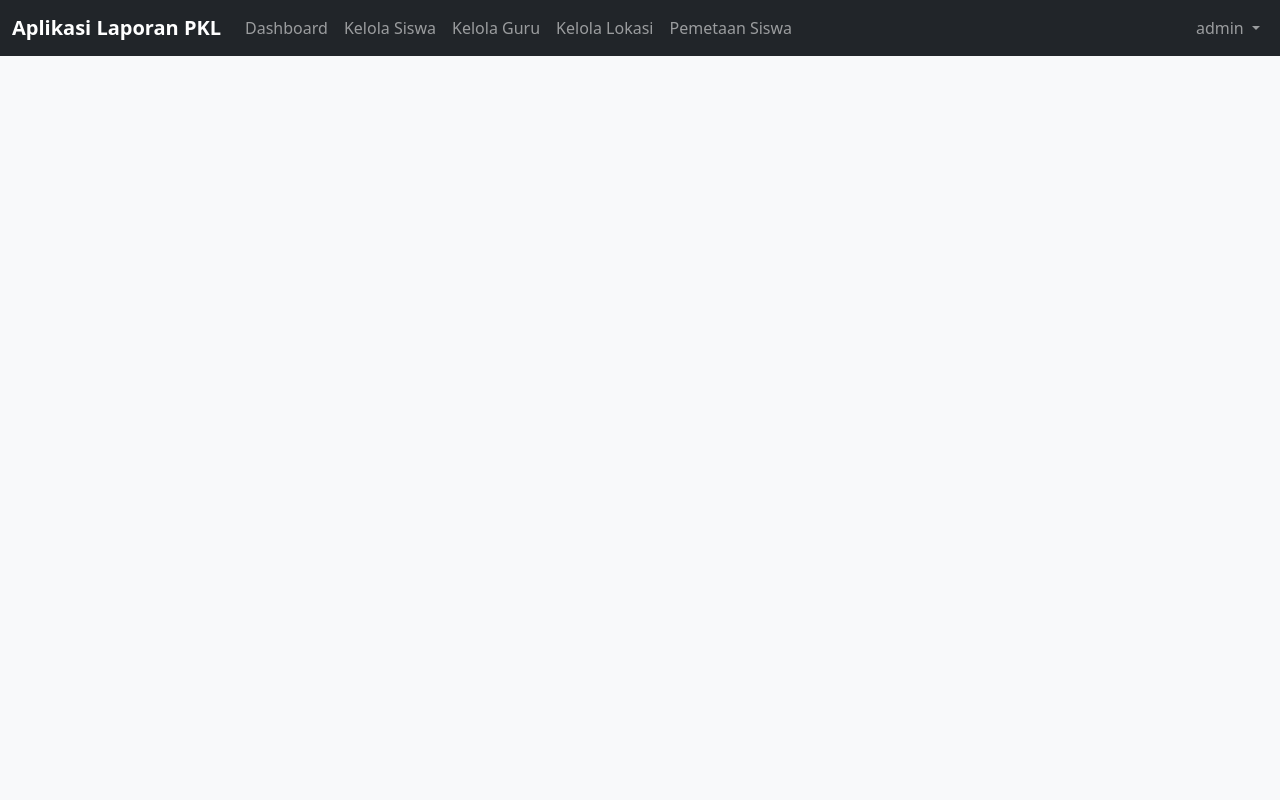
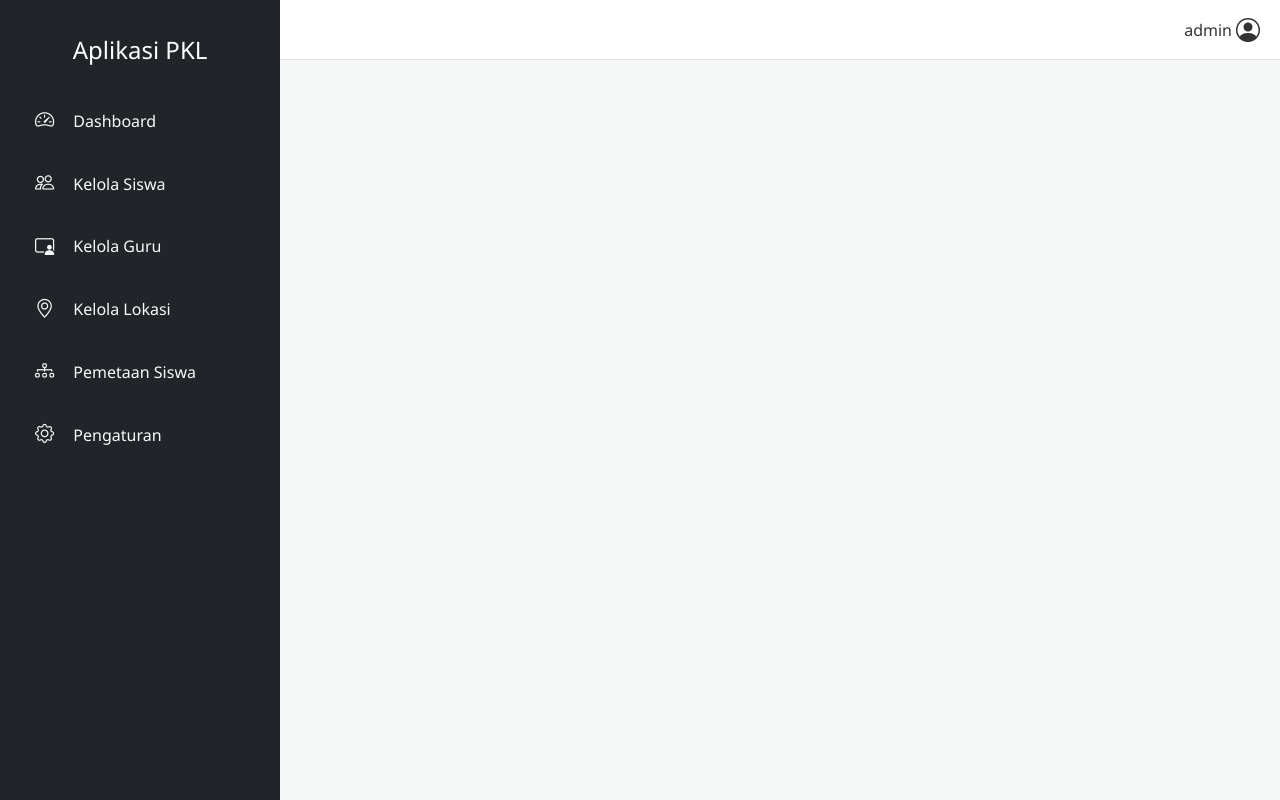
Before and after one commit to mughie77/pklreport, a PHP site: page /includes/header.php in a window 1280 px wide. Run offline with PHP 8.4, Linux system fonts and the light colour scheme; a user stored in the database is signed in.

Commit message:
refactor: Implementasikan tata letak sidebar, pusatkan konfigurasi, dan perbaiki bug
- **Refactor (UI):** Mendesain ulang seluruh tata letak aplikasi dari navbar atas menjadi sidebar navigasi di sebelah kiri. Memperbarui `includes/header.php`, `includes/footer.php`, dan `assets/css/style.css` untuk menciptakan antarmuka yang lebih modern dan mewah.
- **Refactor (Config):** Membuat file konfigurasi terpusat baru `config/app.php` untuk menyimpan pengaturan global seperti `BASE_URL`, meningkatkan keterkelolaan.
- **Fix (Pengaturan):** Memperbaiki bug di `actions/admin/settings.php` di mana bidang `report_date_place` tidak disimpan dengan benar ke database.
- **Docs (README):** Memperbarui `README.md` dengan instruksi yang benar untuk menginisialisasi submodule `TCPDF` menggunakan `git submodule update --init`.

```diff
--- a/assets/css/style.css
+++ b/assets/css/style.css
@@ -1,37 +1,132 @@
-body {
-    background-color: #f8f9fa;
+:root {
+    --sidebar-width: 280px;
+    --sidebar-bg-color: #212529;
+    --main-bg-color: #f4f7f6;
+    --accent-color: #0d6efd;
+    --text-color: #333;
+    --light-text-color: #f8f9fa;
+    --border-color: #dee2e6;
 }
 
-.navbar-brand {
-    font-weight: bold;
+body {
+    background-color: var(--main-bg-color);
+    color: var(--text-color);
+    font-family: 'Segoe UI', Tahoma, Geneva, Verdana, sans-serif;
 }
 
+/* --- Tata Letak Sidebar --- */
+.sidebar {
+    position: fixed;
+    top: 0;
+    left: 0;
+    width: var(--sidebar-width);
+    height: 100vh;
+    background-color: var(--sidebar-bg-color);
+    transition: all 0.3s;
+    z-index: 1030;
+    padding-top: 20px;
+}
+
+.main-content {
+    margin-left: var(--sidebar-width);
+    padding-top: 60px; /* Tinggi topbar */
+    transition: margin-left 0.3s;
+}
+
+/* --- Gaya Sidebar --- */
+.sidebar .nav-link {
+    color: var(--light-text-color);
+    margin: 5px 15px;
+    padding: 12px 20px;
+    border-radius: 8px;
+    font-size: 1rem;
+    transition: background-color 0.2s, color 0.2s;
+}
+
+.sidebar .nav-link i {
+    margin-right: 15px;
+    font-size: 1.2rem;
+}
+
+.sidebar .nav-link:hover {
+    background-color: rgba(255, 255, 255, 0.1);
+    color: #fff;
+}
+
+.sidebar .nav-link.active {
+    background-color: var(--accent-color);
+    color: #fff;
+    font-weight: 500;
+    box-shadow: 0 4px 8px rgba(0, 0, 0, 0.2);
+}
+
+/* --- Topbar --- */
+.topbar {
+    position: fixed;
+    top: 0;
+    left: var(--sidebar-width);
+    right: 0;
+    height: 60px;
+    background-color: #fff;
+    border-bottom: 1px solid var(--border-color);
+    padding: 0 20px;
+    display: flex;
+    align-items: center;
+    z-index: 1020;
+    transition: all 0.3s;
+}
+
+.topbar .dropdown-toggle {
+    color: var(--text-color);
+}
+.topbar .dropdown-toggle::after {
+    display: none; /* Sembunyikan panah default bootstrap */
+}
+
+/* --- Konten Utama --- */
 .card {
+    border: none;
     border-radius: 0.75rem;
-    box-shadow: 0 4px 8px rgba(0,0,0,0.05);
+    box-shadow: 0 4px 12px rgba(0, 0, 0, 0.08);
+    transition: transform 0.2s, box-shadow 0.2s;
+}
+.card:hover {
+    transform: translateY(-5px);
+    box-shadow: 0 8px 20px rgba(0, 0, 0, 0.12);
 }
 
 .card-header {
-    background-color: #343a40;
-    color: white;
+    background-color: #fff;
+    color: var(--accent-color);
     font-weight: bold;
-    border-top-left-radius: 0.75rem;
-    border-top-right-radius: 0.75rem;
+    border-bottom: 1px solid var(--border-color);
+    padding: 1rem 1.25rem;
 }
 
-.btn-primary {
-    background-color: #007bff;
-    border: none;
-}
-.btn-primary:hover {
-    background-color: #0056b3;
+/* --- Halaman Login --- */
+.login-background {
+    display: flex;
+    justify-content: center;
+    align-items: center;
+    min-height: 100vh;
+    background: linear-gradient(-45deg, #0d6efd, #00c6ff, #23a6d5, #23d5ab);
+	background-size: 400% 400%;
+	animation: gradient 15s ease infinite;
 }
 
-.dashboard-card {
-    transition: transform .2s;
+@keyframes gradient {
+	0% { background-position: 0% 50%; }
+	50% { background-position: 100% 50%; }
+	100% { background-position: 0% 50%; }
 }
 
-.dashboard-card:hover {
-    transform: scale(1.05);
-    box-shadow: 0 8px 16px rgba(0,0,0,0.1);
+/* --- Responsif --- */
+@media (max-width: 768px) {
+    .sidebar {
+        left: -100%; /* Sembunyikan sidebar di layar kecil */
+    }
+    .main-content, .topbar {
+        margin-left: 0;
+        left: 0;
+    }
 }
--- /dev/null
+++ b/config/app.php
@@ -0,0 +1,7 @@
+<?php
+// config/app.php
+
+// Define the base URL of the application.
+// This allows for easy management of links and asset paths.
+// It's determined by checking environment variables first, then falling back to a default.
+define('BASE_URL', getenv('BASE_URL') ?: '/');
--- a/includes/header.php
+++ b/includes/header.php
@@ -2,8 +2,16 @@
 if (session_status() == PHP_SESSION_NONE) {
     session_start();
 }
-// Define a base URL to make links work from any directory
-$base_url = '/';
+
+// Menentukan path yang benar ke file config
+$config_path = realpath(__DIR__ . '/../config/app.php');
+if (!$config_path) {
+    // Fallback jika file dipanggil dari direktori yang lebih dalam
+    $config_path = realpath(__DIR__ . '/../../config/app.php');
+}
+require_once $config_path;
+
+$current_page = basename($_SERVER['PHP_SELF']);
 ?>
 <!DOCTYPE html>
 <html lang="id">
@@ -12,63 +20,62 @@ $base_url = '/';
     <meta name="viewport" content="width=device-width, initial-scale=1.0">
     <title><?php echo isset($page_title) ? htmlspecialchars($page_title) . ' - Aplikasi Laporan PKL' : 'Aplikasi Laporan PKL'; ?></title>
     <link href="https://cdn.jsdelivr.net/npm/bootstrap@5.3.0/dist/css/bootstrap.min.css" rel="stylesheet">
-    <link rel="stylesheet" href="<?php echo $base_url; ?>assets/css/style.css">
+    <link rel="stylesheet" href="https://cdn.jsdelivr.net/npm/bootstrap-icons@1.11.3/font/bootstrap-icons.min.css">
+    <link rel="stylesheet" href="<?php echo BASE_URL; ?>assets/css/style.css">
 </head>
 <body>
-    <nav class="navbar navbar-expand-lg navbar-dark bg-dark sticky-top">
-        <div class="container-fluid">
-            <a class="navbar-brand" href="#">Aplikasi Laporan PKL</a>
-            <button class="navbar-toggler" type="button" data-bs-toggle="collapse" data-bs-target="#navbarNav" aria-controls="navbarNav" aria-expanded="false" aria-label="Toggle navigation">
-                <span class="navbar-toggler-icon"></span>
-            </button>
-            <div class="collapse navbar-collapse" id="navbarNav">
-                <ul class="navbar-nav me-auto mb-2 mb-lg-0">
     <?php if (isset($_SESSION['user_id'])): ?>
+        <div class="sidebar">
+            <h4 class="text-white text-center py-3">Aplikasi PKL</h4>
+            <ul class="nav flex-column">
                 <?php if ($_SESSION['role'] === 'admin'): ?>
                     <li class="nav-item">
-                                <a class="nav-link" href="<?php echo $base_url; ?>admin_dashboard.php">Dashboard</a>
+                        <a class="nav-link <?php echo ($current_page == 'admin_dashboard.php') ? 'active' : ''; ?>" href="<?php echo BASE_URL; ?>admin_dashboard.php"><i class="bi bi-speedometer2"></i> Dashboard</a>
                     </li>
                     <li class="nav-item">
-                                <a class="nav-link" href="<?php echo $base_url; ?>pages/admin/students.php">Kelola Siswa</a>
+                        <a class="nav-link <?php echo ($current_page == 'students.php') ? 'active' : ''; ?>" href="<?php echo BASE_URL; ?>pages/admin/students.php"><i class="bi bi-people"></i> Kelola Siswa</a>
                     </li>
                     <li class="nav-item">
-                                <a class="nav-link" href="<?php echo $base_url; ?>pages/admin/teachers.php">Kelola Guru</a>
+                        <a class="nav-link <?php echo ($current_page == 'teachers.php') ? 'active' : ''; ?>" href="<?php echo BASE_URL; ?>pages/admin/teachers.php"><i class="bi bi-person-video3"></i> Kelola Guru</a>
                     </li>
                     <li class="nav-item">
-                                <a class="nav-link" href="<?php echo $base_url; ?>pages/admin/locations.php">Kelola Lokasi</a>
+                        <a class="nav-link <?php echo ($current_page == 'locations.php') ? 'active' : ''; ?>" href="<?php echo BASE_URL; ?>pages/admin/locations.php"><i class="bi bi-geo-alt"></i> Kelola Lokasi</a>
                     </li>
                     <li class="nav-item">
-                                <a class="nav-link" href="<?php echo $base_url; ?>pages/admin/mapping.php">Pemetaan Siswa</a>
+                        <a class="nav-link <?php echo ($current_page == 'mapping.php') ? 'active' : ''; ?>" href="<?php echo BASE_URL; ?>pages/admin/mapping.php"><i class="bi bi-diagram-3"></i> Pemetaan Siswa</a>
+                    </li>
+                     <li class="nav-item">
+                        <a class="nav-link <?php echo ($current_page == 'settings.php') ? 'active' : ''; ?>" href="<?php echo BASE_URL; ?>pages/admin/settings.php"><i class="bi bi-gear"></i> Pengaturan</a>
                     </li>
                 <?php elseif ($_SESSION['role'] === 'teacher'): ?>
                     <li class="nav-item">
-                                <a class="nav-link" href="<?php echo $base_url; ?>teacher_dashboard.php">Dashboard</a>
+                        <a class="nav-link <?php echo ($current_page == 'teacher_dashboard.php') ? 'active' : ''; ?>" href="<?php echo BASE_URL; ?>teacher_dashboard.php"><i class="bi bi-speedometer2"></i> Dashboard</a>
                     </li>
                     <li class="nav-item">
-                                <a class="nav-link" href="<?php echo $base_url; ?>pages/teacher/students.php">Siswa Bimbingan</a>
-                            </li>
-                        <?php endif; ?>
-                    <?php endif; ?>
-                </ul>
-                <ul class="navbar-nav">
-                     <?php if (isset($_SESSION['user_id'])): ?>
-                        <li class="nav-item dropdown">
-                            <a class="nav-link dropdown-toggle" href="#" role="button" data-bs-toggle="dropdown" aria-expanded="false">
-                                <?php echo htmlspecialchars($_SESSION['username']); ?>
-                            </a>
-                            <ul class="dropdown-menu dropdown-menu-end">
-                                <li><a class="dropdown-item" href="<?php echo $base_url; ?>logout.php">Logout</a></li>
-                            </ul>
-                        </li>
-                    <?php else: ?>
-                        <li class="nav-item">
-                            <a class="nav-link" href="<?php echo $base_url; ?>login.php">Login</a>
+                        <a class="nav-link <?php echo ($current_page == 'students.php') ? 'active' : ''; ?>" href="<?php echo BASE_URL; ?>pages/teacher/students.php"><i class="bi bi-people"></i> Siswa Bimbingan</a>
                     </li>
                 <?php endif; ?>
             </ul>
         </div>
+
+        <div class="main-content">
+            <header class="topbar">
+                <div class="d-flex justify-content-end align-items-center w-100">
+                    <div class="dropdown">
+                        <a href="#" class="d-flex align-items-center text-decoration-none dropdown-toggle" id="dropdownUser1" data-bs-toggle="dropdown" aria-expanded="false">
+                            <span class="d-none d-sm-inline mx-1"><?php echo htmlspecialchars($_SESSION['username']); ?></span>
+                            <i class="bi bi-person-circle fs-4"></i>
+                        </a>
+                        <ul class="dropdown-menu dropdown-menu-dark dropdown-menu-end text-small shadow">
+                            <li><a class="dropdown-item" href="<?php echo BASE_URL; ?>logout.php"><i class="bi bi-box-arrow-right"></i> Logout</a></li>
+                        </ul>
                     </div>
-    </nav>
-
-    <main class="container mt-4">
+                </div>
+            </header>
+            <main class="container-fluid p-4">
                 <!-- Content starts here -->
+    <?php else: ?>
+        <div class="login-background">
+             <main class="container">
+                <!-- Login content starts here -->
+    <?php endif; ?>
```
Also changed, not shown: actions/admin/settings.php (+10 -8 lines), includes/footer.php (+13 -7 lines), README.md. Lines whose indentation alone changed are shown as unchanged.
